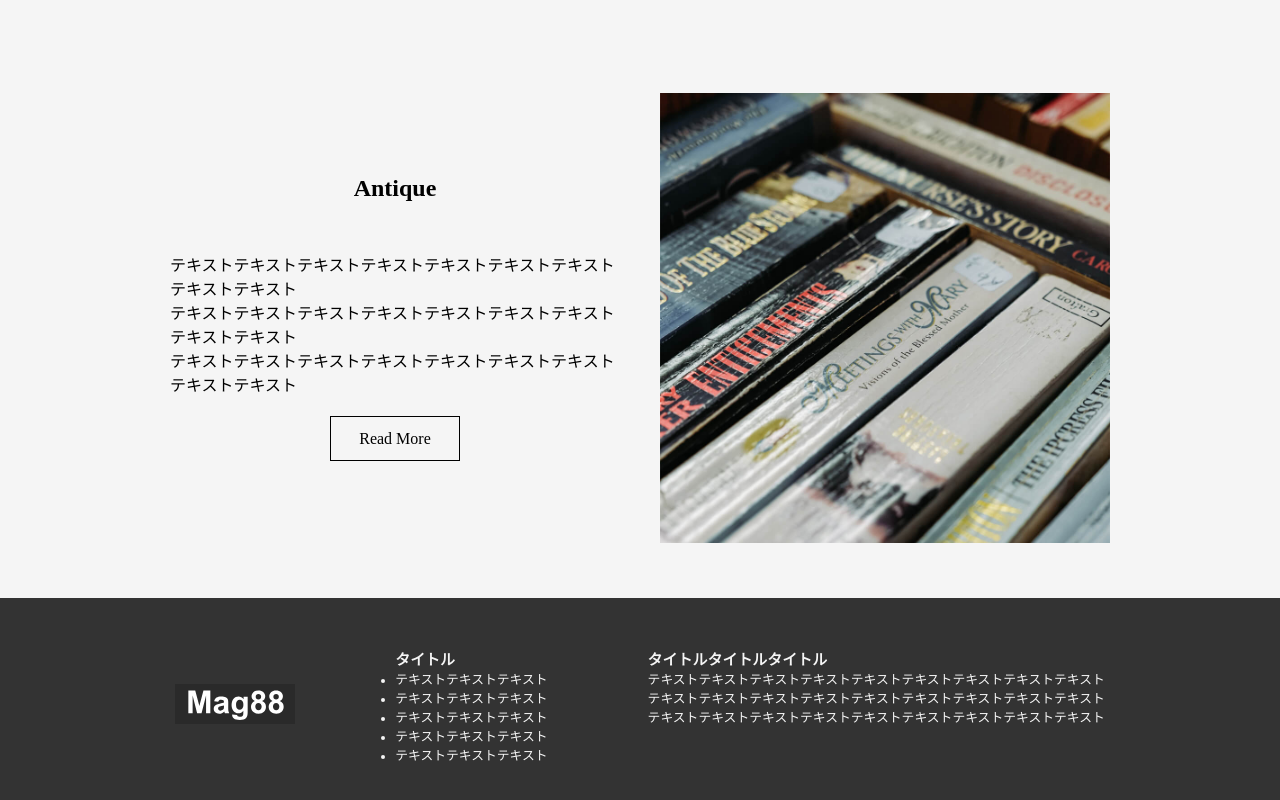
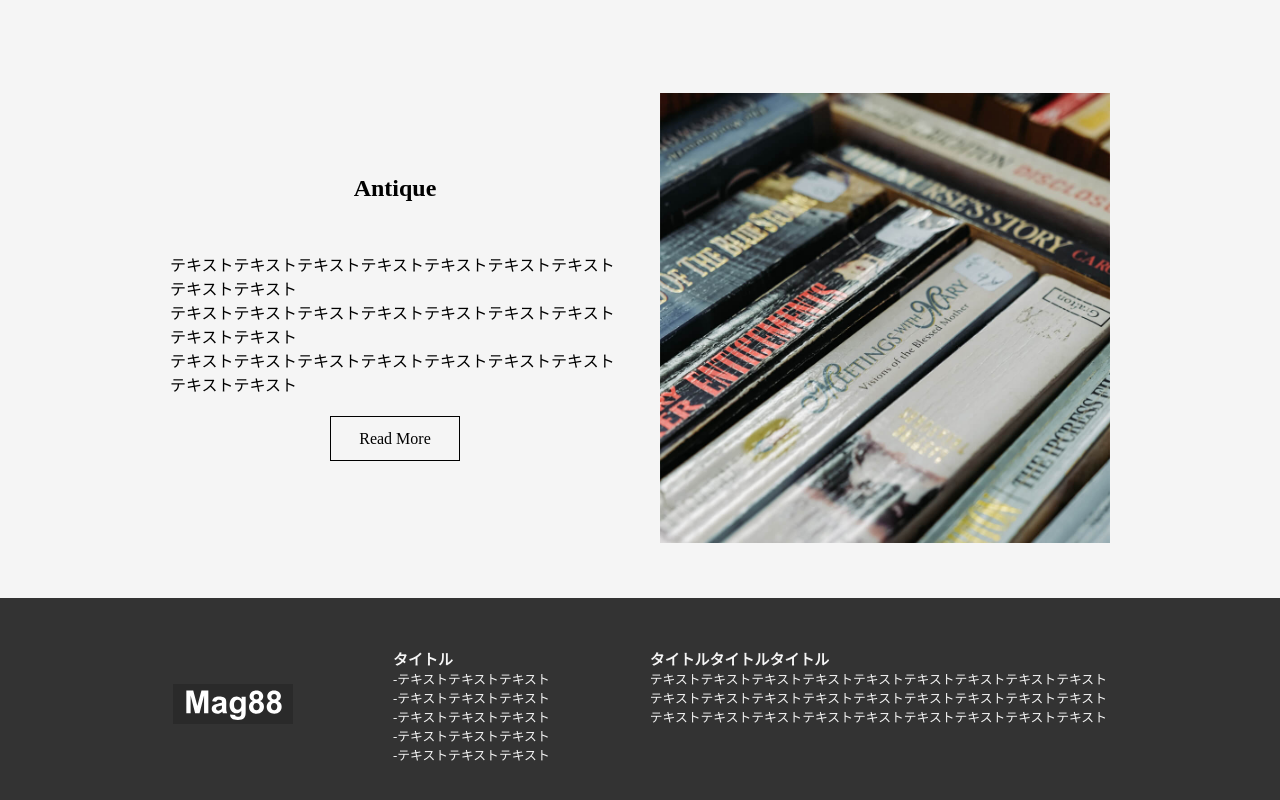
Before and after one commit to Yugo0321/kadai3-1, a plain HTML site: page index.html in a window 1280 px wide. Shown: the part 2620-3420 px from the top of the page. Drawn offline with Linux system fonts and the light colour scheme.

Commit message:
Add files via upload

```diff
--- a/css/style.css
+++ b/css/style.css
@@ -184,6 +184,9 @@
 .fot a {
   align-self: center;
 }
+.fot div ul li{
+  list-style: none;
+}
 
 @media (max-width: 768px) {
   .content1 {
@@ -205,13 +208,4 @@
     text-align: left;
   }
 
-  .fot ul {
-    /* padding-left: 20px; */
-    list-style: none;
-  }
-
-  .fot li::before {
-    content: "- ";
-  }
-
 }
--- a/index.html
+++ b/index.html
@@ -93,11 +93,11 @@
       <div>
         <h3>タイトル</h3>
         <ul>
-          <li>テキストテキストテキスト</li>
-          <li>テキストテキストテキスト</li>
-          <li>テキストテキストテキスト</li>
-          <li>テキストテキストテキスト</li>
-          <li>テキストテキストテキスト</li>
+          <li>-テキストテキストテキスト</li>
+          <li>-テキストテキストテキスト</li>
+          <li>-テキストテキストテキスト</li>
+          <li>-テキストテキストテキスト</li>
+          <li>-テキストテキストテキスト</li>
         </ul>
       </div>
       <div>
```
